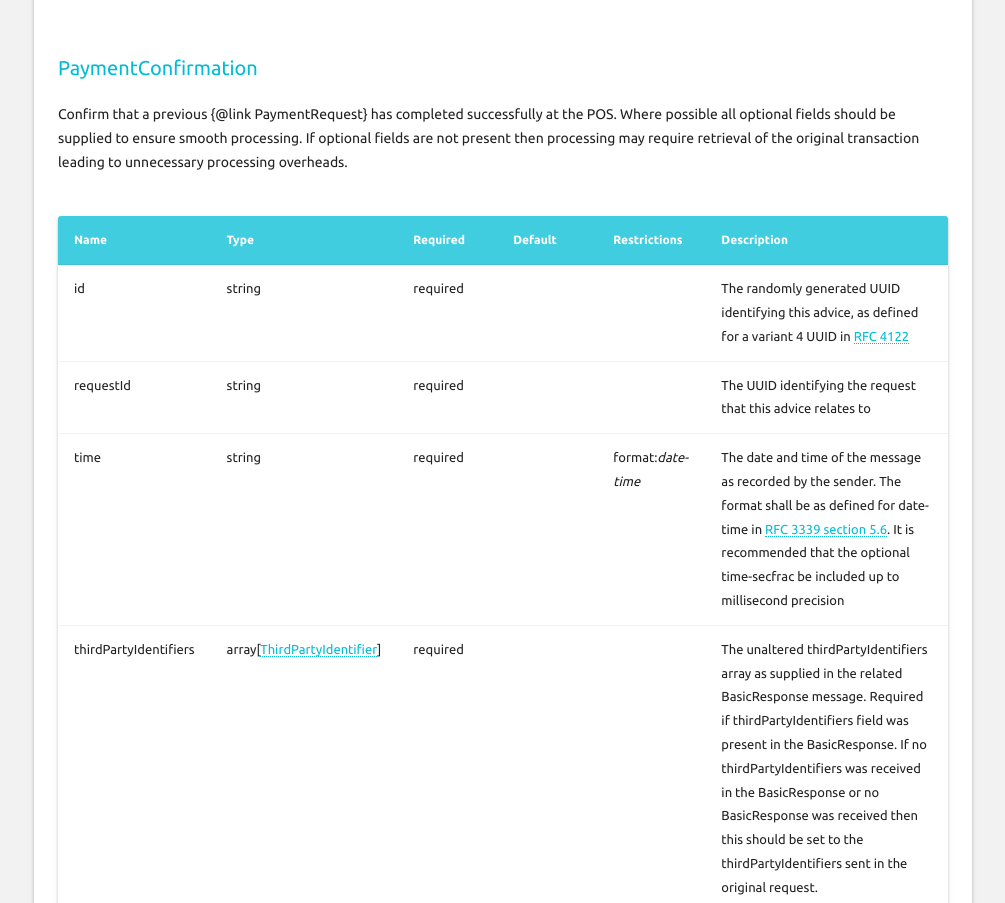
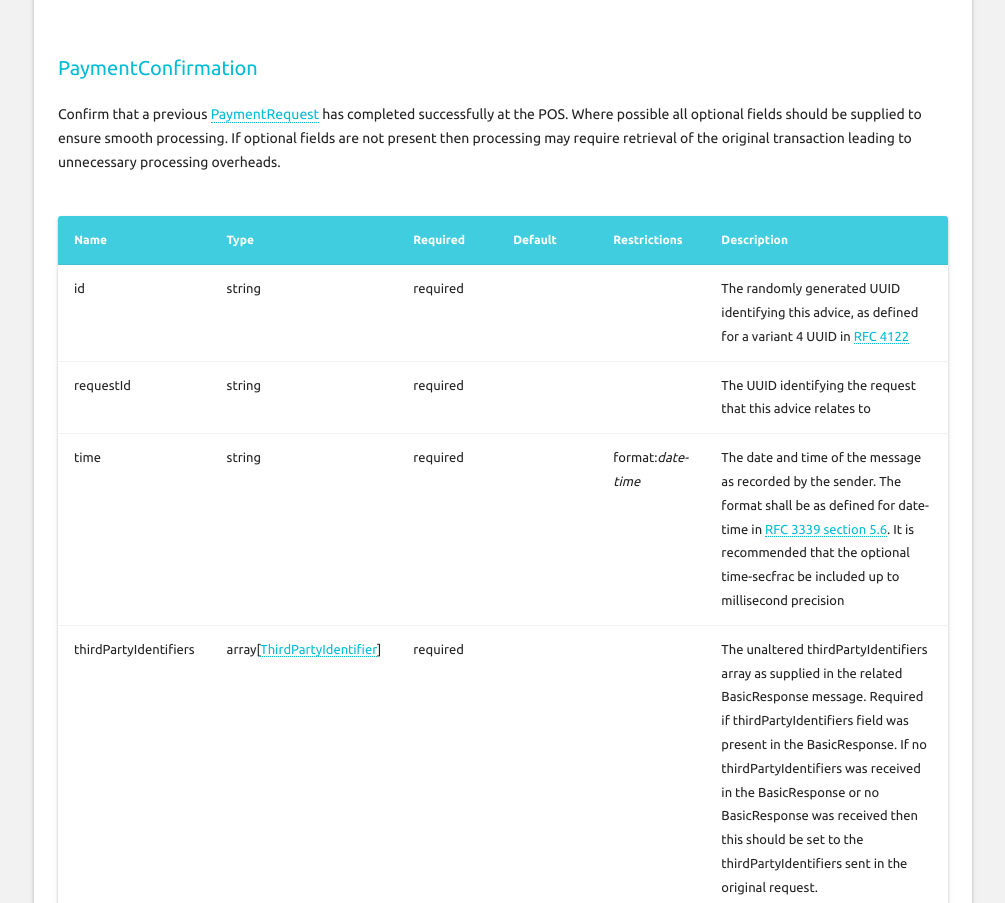
Before and after one commit to electrumpayments/qr-payment-service-interface-docs, a plain HTML site: page specification/definitions/index.html in a window 1280 px wide. Shown: the part 8935-9838 px from the top of the page, without its empty margins (268-1273 px from the left). Drawn offline with Linux system fonts and the light colour scheme; no server answers; a script that the page names is missing; a web font is replaced by a local one.

Commit message:
Fix @link render

```diff
--- a/specification/definitions/index.html
+++ b/specification/definitions/index.html
@@ -911,7 +911,7 @@
 
 <h2 id="paymentconfirmation">PaymentConfirmation</h2>
 
-<p>Confirm that a previous {@link PaymentRequest} has completed successfully at the POS. Where possible all optional fields should be supplied to ensure smooth processing. If optional fields are not present then processing may require retrieval of the original transaction leading to unnecessary processing overheads.
+<p>Confirm that a previous <a href="#paymentrequest">PaymentRequest</a> has completed successfully at the POS. Where possible all optional fields should be supplied to ensure smooth processing. If optional fields are not present then processing may require retrieval of the original transaction leading to unnecessary processing overheads.
 <table border="1">
     <tr>
         <th>Name</th>
```
